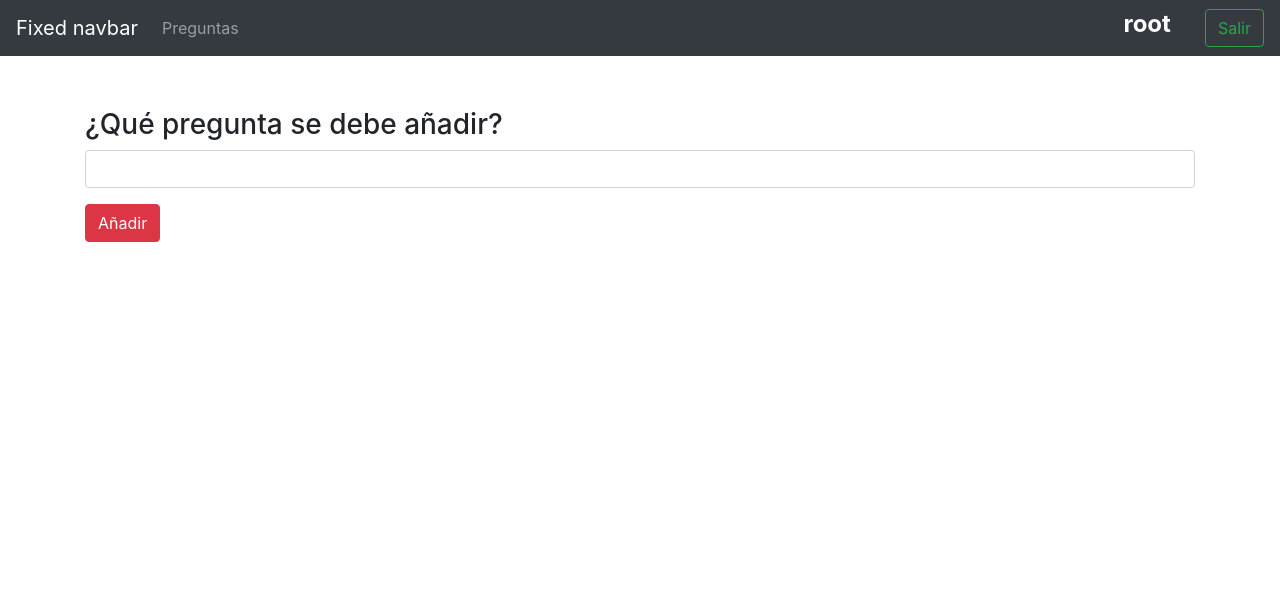
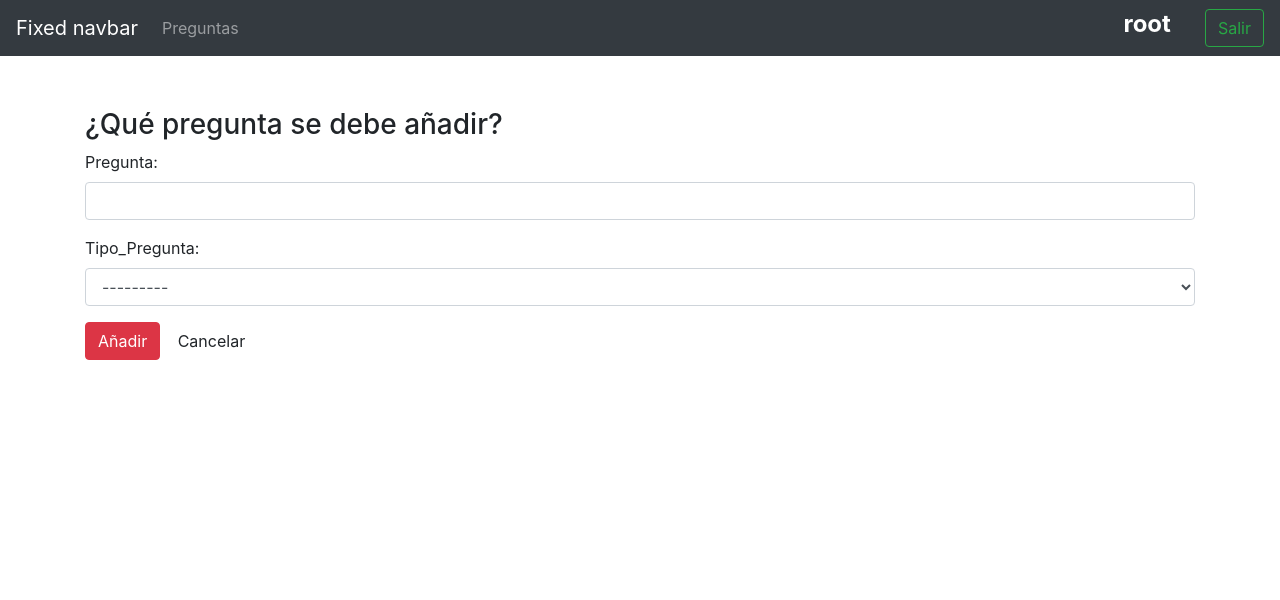
Before and after one commit to ciprianchis/DjangoProyecto, a Django app: page /encuestascpifp/createPregunta/ in a window 1280 px wide. Shown: the top 600 px of the page. Run offline with Django 3.2, Linux system fonts and the light colour scheme; a user stored in the database is signed in; data comes from the database, SQL or seed files in the repository; both versions use the stored data as it was after the commit; some libraries are stand-ins or nearby versions.

Commit message:
Crear pregunta funciona, corrigiendo error al borrar

```diff
--- a/encuestascpifp/encuestas/forms.py
+++ b/encuestascpifp/encuestas/forms.py
@@ -31,6 +31,6 @@ class PreguntaForm(forms.ModelForm):
         }
 
         widgets = {
-            'pregunta':forms.TextInput(attrs={'class':'form-control'}),
+            'pregunta':forms.TextInput(attrs={'class':'form-control','required':'True'}),
             'tipo_pregunta':forms.Select(attrs={'class':'form-control','required':'True'}),
         }
--- a/encuestascpifp/encuestas/templates/encuestas/pregunta_create.html
+++ b/encuestascpifp/encuestas/templates/encuestas/pregunta_create.html
@@ -11,10 +11,10 @@
 {% block contenido %}
     <form action="{% url 'encuestas:index' %}" method="post">
         {% csrf_token %}
-        <p>
-            <input type="text"name="pregunta_a_crear"class="form-control"maxlength="200"required>
-        </p>
+        {{ form.as_p }}
+
         <button class="btn btn-danger" type="submit">Añadir</button>
-        <!-- <a class="btn btn-default" href="{% url 'encuestas:index' %}">Cancelar</a>-->
+
+        <a class="btn btn-default" href="{% url 'encuestas:index' %}">Cancelar</a>
     </form>
 {% endblock %}
--- a/encuestascpifp/encuestas/views.py
+++ b/encuestascpifp/encuestas/views.py
@@ -60,8 +60,12 @@ def pregunta_create(request):
         raise PermissionDenied
 
     if request.method =='POST':
+        form = PreguntaForm(request.POST)
+        if form.is_valid():
+            form.save()
         return redirect('encuestas:index')
     else:
+        form = PreguntaForm()
         pregunta = Pregunta.objects.all()
-        contexto = {'pregunta':pregunta}
+        contexto = {'form':form,'pregunta':pregunta}
         return render(request,'encuestas/pregunta_create.html',contexto)
```
Also changed, not shown: encuestascpifp/db.sqlite3.
